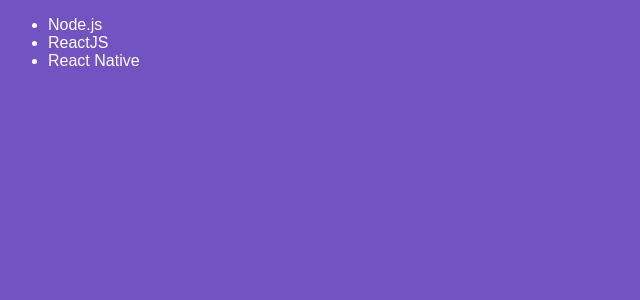
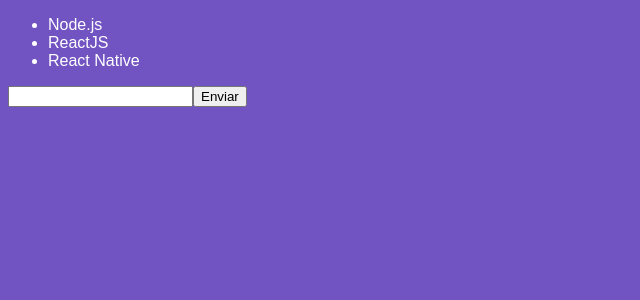
Before and after one commit to marceloTurin/modulo04-rocketseat, a React app: page / in a window 1280 px wide. Shown: the top 300 px of the page, without its empty margins (0-640 px from the left). Built offline with nearby package versions, Linux system fonts and the light colour scheme.

Commit message:
Estado & imutabilidade

```diff
--- a/src/components/TechList.js
+++ b/src/components/TechList.js
@@ -4,6 +4,7 @@
 
     // estado do componente
     state = {
+        newTech: '',
         techs: [
             'Node.js',
             'ReactJS',
@@ -11,14 +12,31 @@
         ]
     };
 
+    handleInputChange = e =>{
+      this.setState({newTech: e.target.value});
+    }
+
+    handleSubmit = e =>{
+        e.preventDefault();
+
+        this.setState({
+            techs: [...this.state.techs,this.state.newTech],
+            newTech: ''
+        });
+    }
+
     render(){
-        console.log(this.state);
         return (
-            <ul>
-                <li>Node.js</li>
-                <li>ReactJS</li>
-                <li>React Native</li>
-            </ul>
+            <form onSubmit={this.handleSubmit}>
+                <ul>
+                    {this.state.techs.map(tech => <li key={tech}>{tech}</li>)}
+                </ul>
+                <input
+                    type="text" onChange={this.handleInputChange}
+                    value={this.state.newTech}>
+                </input>
+                <button type="submit">Enviar</button>
+            </form>
         )
     }
 }
```
